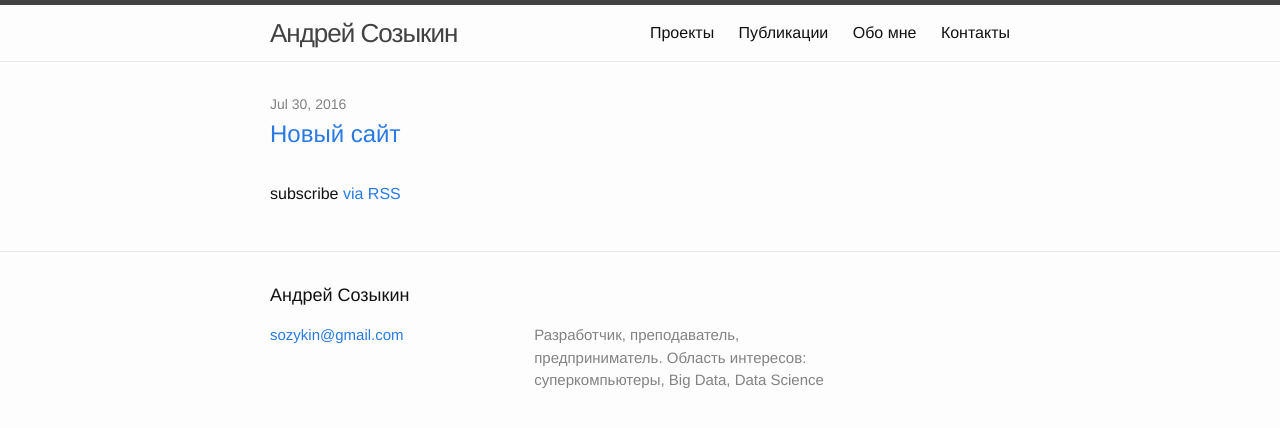
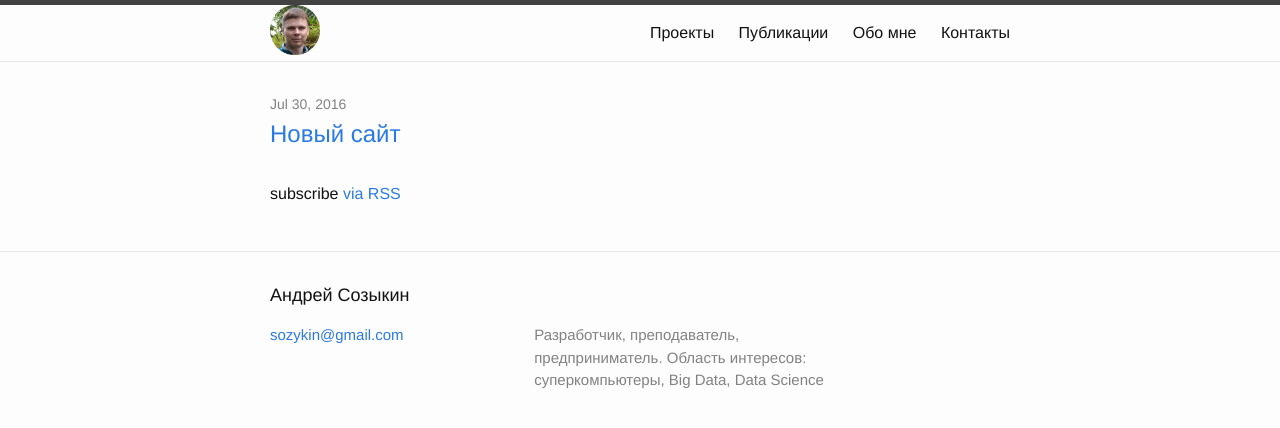
Before and after one commit to sozykin/asozykin.ru, a Jekyll site: the page built from index.html, in a window 1280 px wide. Shown: the top 428 px of the page. Built offline with Jekyll 4.4.1, drawn with Linux system fonts in a browser that asks for light colours.

Commit message:
Adding foto

```diff
--- a/_includes/header.html
+++ b/_includes/header.html
@@ -2,7 +2,7 @@
 
   <div class="wrapper">
 
-    <a class="site-title" href="{{ site.baseurl }}/">{{ site.title }}</a>
+    <a  class="img-responsive" href="{{ site.baseurl }}/"><img src="/assets/sozykin.png" alt="Андрей Созыкин" style="width:50px;height:50px;"</a>
 
     <nav class="site-nav">
       <a href="#" class="menu-icon">
```
Also changed, not shown: assets/sozykin.png (added), 1 other file.
